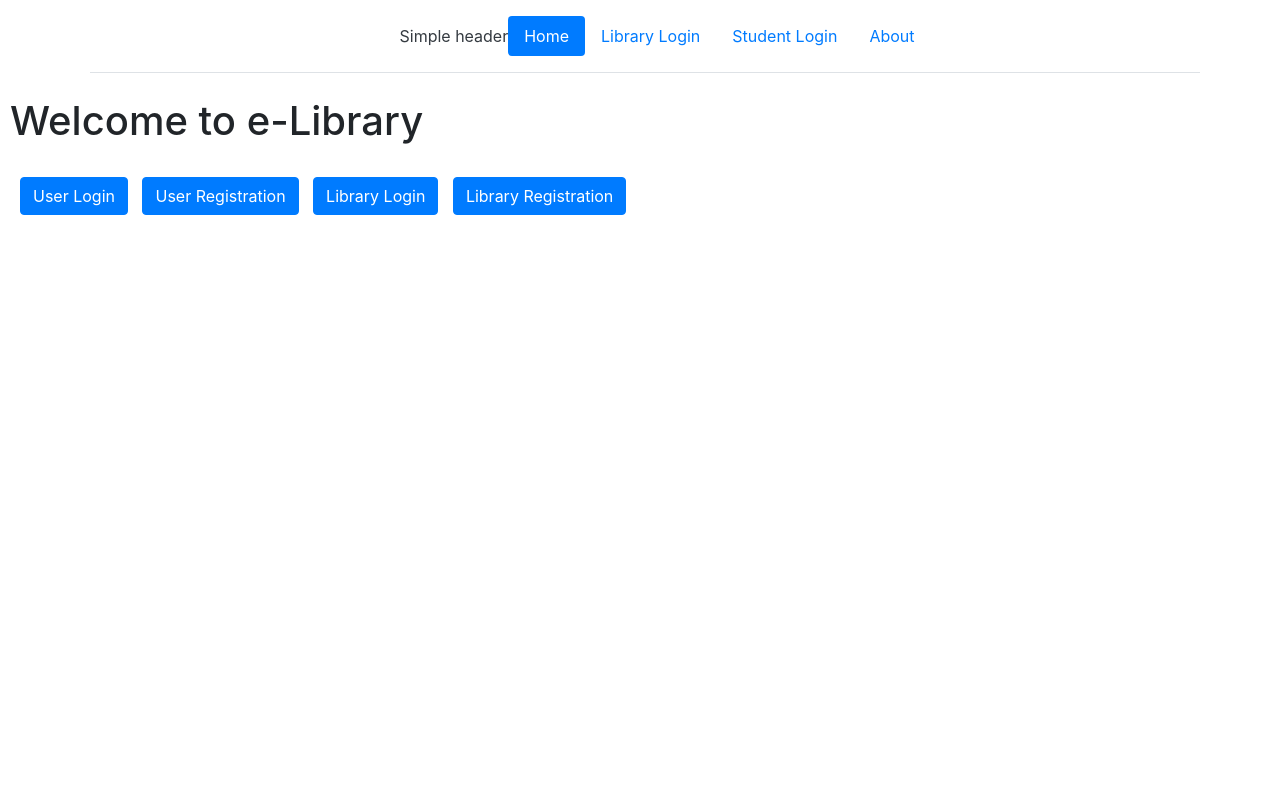
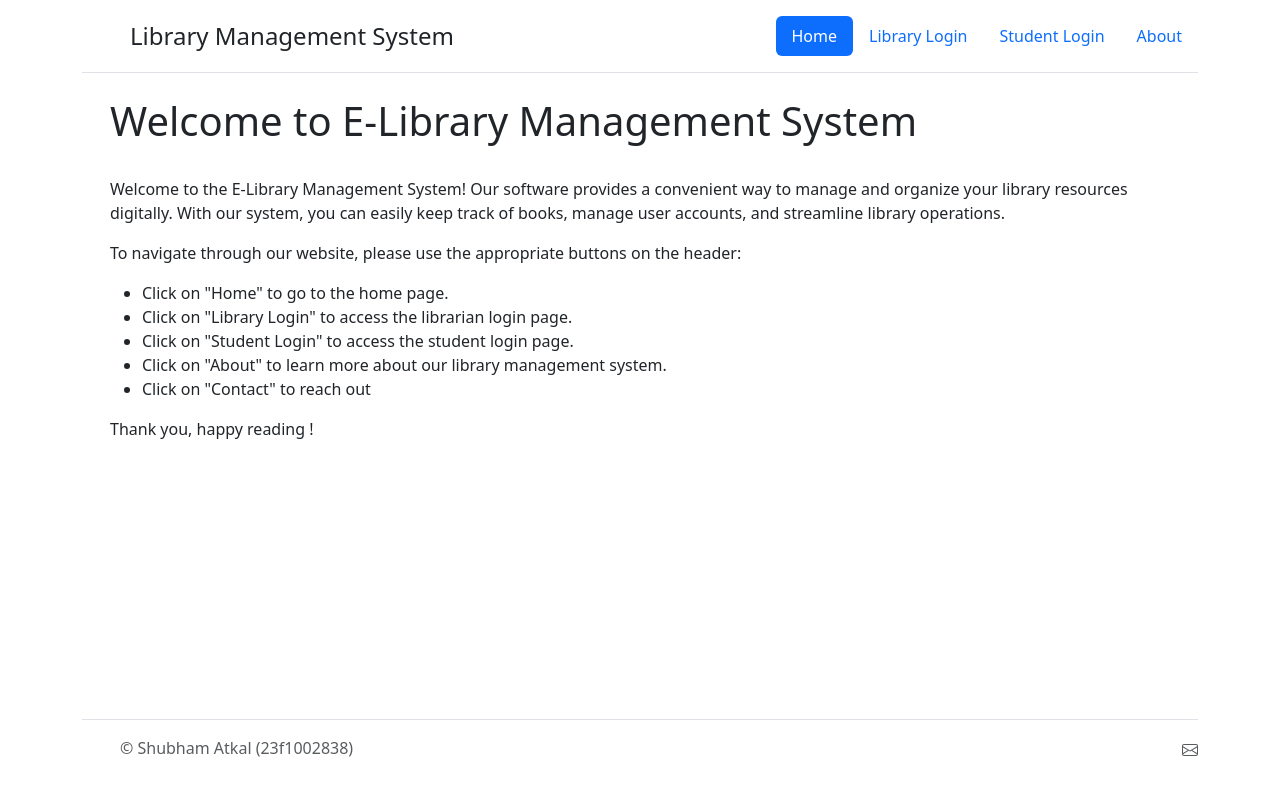
Before and after one commit to shubhamatkal/MAD1-Project, a Flask app: page / in a window 1280 px wide. Run offline with Flask 3, Linux system fonts and the light colour scheme; some libraries are stand-ins or nearby versions.

```diff
--- a/root/code/static/css/style.css
+++ b/root/code/static/css/style.css
@@ -1,5 +1,9 @@
-*{
-    margin: 0px;
+.mainbody-nonlogin {
+    margin: 20px 100px;
+}
+
+body {
+    margin: 0 10px;
 }
 
 #form-body{
--- /dev/null
+++ b/root/code/templates/footer.html
@@ -0,0 +1,18 @@
+		<div class="container fixed-bottom"> <!-- this is for footer for non login -->
+			<footer class="d-flex flex-wrap justify-content-between align-items-center py-3 my-4 border-top">
+			<div class="col-md-4 d-flex align-items-center">
+				<a href="/" class="mb-3 me-2 mb-md-0 text-body-secondary text-decoration-none lh-1">
+				<svg class="bi" width="30" height="24"><use xlink:href="#bootstrap"></use></svg>
+				</a>
+				<span class="mb-3 mb-md-0 text-body-secondary">© Shubham Atkal (23f1002838)</span>
+			</div>
+			<ul class="nav col-md-4 justify-content-end list-unstyled d-flex">
+				<li class="ms-3"><a class="text-body-secondary" href="mailto:23f1002838@ds.study.iitm.ac.in"><svg xmlns="http://www.w3.org/2000/svg" width="16" height="16" fill="currentColor" class="bi bi-envelope" viewBox="0 0 16 16">
+				<path d="M0 4a2 2 0 0 1 2-2h12a2 2 0 0 1 2 2v8a2 2 0 0 1-2 2H2a2 2 0 0 1-2-2zm2-1a1 1 0 0 0-1 1v.217l7 4.2 7-4.2V4a1 1 0 0 0-1-1zm13 2.383-4.708 2.825L15 11.105zm-.034 6.876-5.64-3.471L8 9.583l-1.326-.795-5.64 3.47A1 1 0 0 0 2 13h12a1 1 0 0 0 .966-.741M1 11.105l4.708-2.897L1 5.383z"></path>
+				</svg></a></li>
+			</ul>
+			</footer>
+		</div>
+		<script src="https://cdn.jsdelivr.net/npm/bootstrap@5.3.3/dist/js/bootstrap.bundle.min.js" integrity="sha384-YvpcrYf0tY3lHB60NNkmXc5s9fDVZLESaAA55NDzOxhy9GkcIdslK1eN7N6jIeHz" crossorigin="anonymous"></script>
+	</body>
+</html>
--- /dev/null
+++ b/root/code/templates/header-nonlogin.html
@@ -0,0 +1,14 @@
+<div class="container"> <!-- this is for header for non login -->
+	<header class="d-flex flex-wrap justify-content-center py-3 mb-4 border-bottom">
+		<a href="{{url_for('home')}}" class="d-flex align-items-center mb-3 mb-md-0 me-md-auto text-dark text-decoration-none">
+		<svg class="bi me-2" width="40" height="32"><use xlink:href="#bootstrap"></use></svg>
+		<span class="fs-4">Library Management System</span>
+		</a>
+		<ul class="nav nav-pills">
+		<li class="nav-item"><a href="{{url_for('home')}}" class="nav-link active" aria-current="page">Home</a></li>
+		<li class="nav-item"><a href="{{url_for('librarian_login')}}" class="nav-link">Library Login</a></li>
+		<li class="nav-item"><a href="{{url_for('user_login')}}" class="nav-link">Student Login</a></li>
+		<li class="nav-item"><a href="{{url_for('about')}}" class="nav-link">About</a></li>
+		</ul>
+	</header>
+</div>
--- a/root/code/templates/index.html
+++ b/root/code/templates/index.html
@@ -2,36 +2,29 @@
 <html lang="en">
   <head>
       <meta charset="UTF-8">
-    <meta name="viewport" content="width=device-width, initial-scale=1.0">
       <title>Home-LMS</title>
+      <link href="https://cdn.jsdelivr.net/npm/bootstrap@5.3.3/dist/css/bootstrap.min.css" rel="stylesheet"
+      integrity="sha384-QWTKZyjpPEjISv5WaRU9OFeRpok6YctnYmDr5pNlyT2bRjXh0JMhjY6hW+ALEwIH" crossorigin="anonymous">
       <link rel="stylesheet" href="{{ url_for('static', filename='css/style.css') }}">
-    <link rel="stylesheet" href="https://stackpath.bootstrapcdn.com/bootstrap/4.5.2/css/bootstrap.min.css">
   </head>
-<body style="margin-left: 10px;">
-
-    <div class="container">
-        <header class="d-flex flex-wrap justify-content-center py-3 mb-4 border-bottom">
-          <a href="/" class="d-flex align-items-center mb-3 mb-md-0 me-md-auto text-dark text-decoration-none">
-            <svg class="bi me-2" width="40" height="32"><use xlink:href="#bootstrap"></use></svg>
-            <span class="fs-4">Simple header</span>
-          </a>
-
-          <ul class="nav nav-pills">
-            <li class="nav-item"><a href="{{url_for('home')}}" class="nav-link active" aria-current="page">Home</a></li>
-            <li class="nav-item"><a href="{{url_for('librarian_login')}}" class="nav-link">Library Login</a></li>
-            <li class="nav-item"><a href="{{url_for('user_login')}}" class="nav-link">Student Login</a></li>
-            <li class="nav-item"><a href="{{url_for('about')}}" class="nav-link">About</a></li>
+  <body>
+    {% include 'header-nonlogin.html' %}
+    <div class="mainbody-nonlogin"> <!-- this is for main body for non login -->
+      <h1>Welcome to E-Library Management System</h1>
+      <br>
+      <p>Welcome to the E-Library Management System! Our software provides a convenient way to manage
+         and organize your library resources digitally. With our system, you can easily keep track of
+         books, manage user accounts, and streamline library operations.</p>
+      <p>To navigate through our website, please use the appropriate buttons on the header:</p>
+      <ul>
+        <li>Click on "Home" to go to the home page.</li>
+        <li>Click on "Library Login" to access the librarian login page.</li>
+        <li>Click on "Student Login" to access the student login page.</li>
+        <li>Click on "About" to learn more about our library management system.</li>
+        <li>Click on "Contact" to reach out</li>
       </ul>
-        </header>
+      <p>Thank you, happy reading !</p>
     </div>
-
-    <h1>Welcome to e-Library</h1>
-    <br>
-    <div class="buttons"></div>
-        <a style="margin-left: 10px; margin-bottom: 5px;" href="{{url_for('user_login')}}" class="btn btn-primary">User Login</a>
-        <a style="margin-left: 10px; margin-bottom: 5px;" href="{{url_for('user_register')}}" class="btn btn-primary">User Registration</a>
-        <a style="margin-left: 10px; margin-bottom: 5px;" href="{{url_for('librarian_login')}}" class="btn btn-primary">Library Login</a>
-        <a style="margin-left: 10px; margin-bottom: 5px;" href="{{url_for('librarian_register')}}" class="btn btn-primary">Library Registration</a>
-    </div>
+    {% include 'footer.html' %}
   </body>
 </html>
```
Also changed, not shown: root/code/templates/about.html (+19 -9 lines), root/code/templates/liblogin.html (+7 -21 lines), root/code/templates/registerlib.html (+6 -21 lines). Lines whose indentation alone changed are shown as unchanged.
